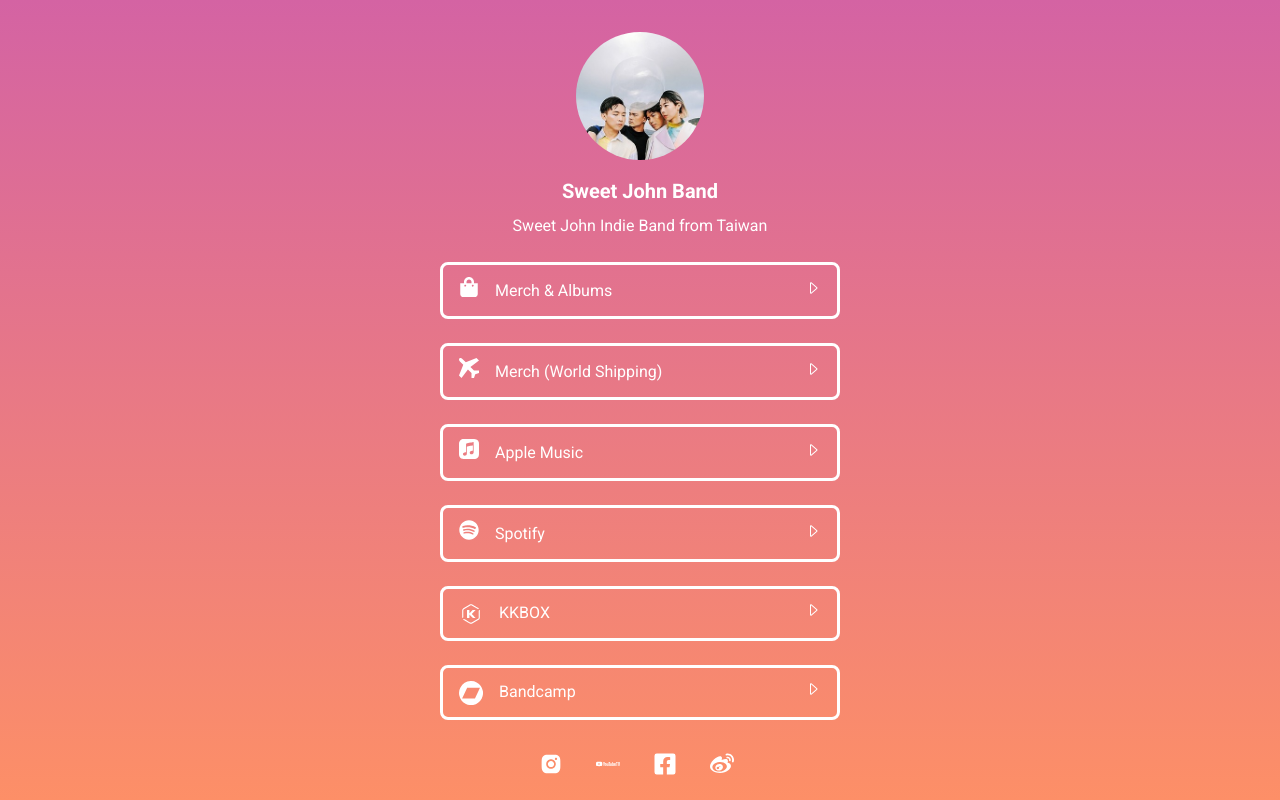
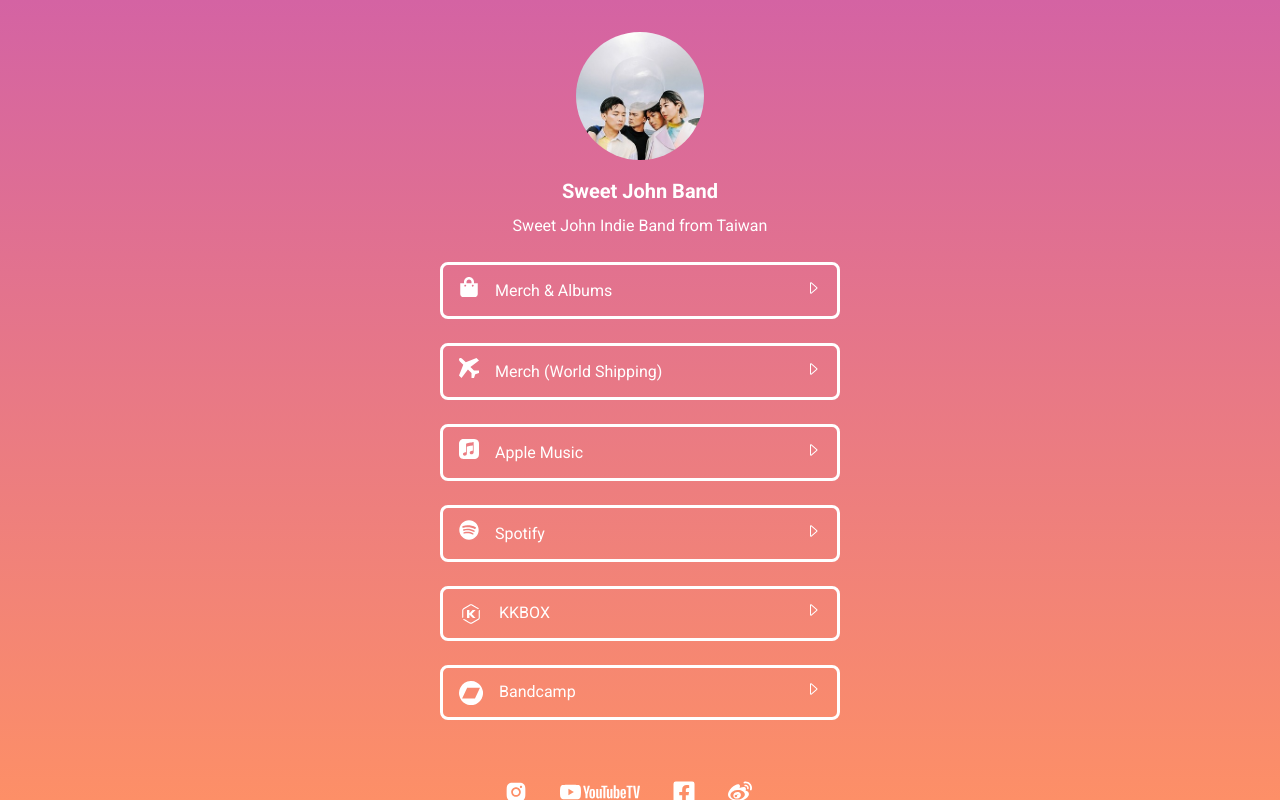
Before and after one commit to xJkit/sweetjohn_link_page, a Next.js app: page / in a window 1280 px wide. Built offline with nearby package versions, Linux system fonts and the light colour scheme.

Commit message:
Update YoutubeTV icon

```diff
--- a/pages/index.js
+++ b/pages/index.js
@@ -61,15 +61,15 @@
                 icon={
                   {
                     [LINK_KINDS.instagram]: (
-                      <Icons.Instagram boxSize={6} mr={2} />
+                      <Icons.Instagram boxSize={6} mr={6} />
                     ),
                     [LINK_KINDS.facebook]: (
-                      <Icons.Facebook boxSize={6} mr={2} />
+                      <Icons.Facebook boxSize={6} mr={6} />
                     ),
                     [LINK_KINDS.youtube]: (
-                      <Icons.YouTubeTV boxSize={6} mr={2} />
+                      <Icons.YouTubeTV boxSize={20} mr={6} />
                     ),
-                    [LINK_KINDS.weibo]: <Icons.Weibo boxSize={6} mr={2} />,
+                    [LINK_KINDS.weibo]: <Icons.Weibo boxSize={6} mr={6} />,
                   }[link.kind]
                 }
               />
```
